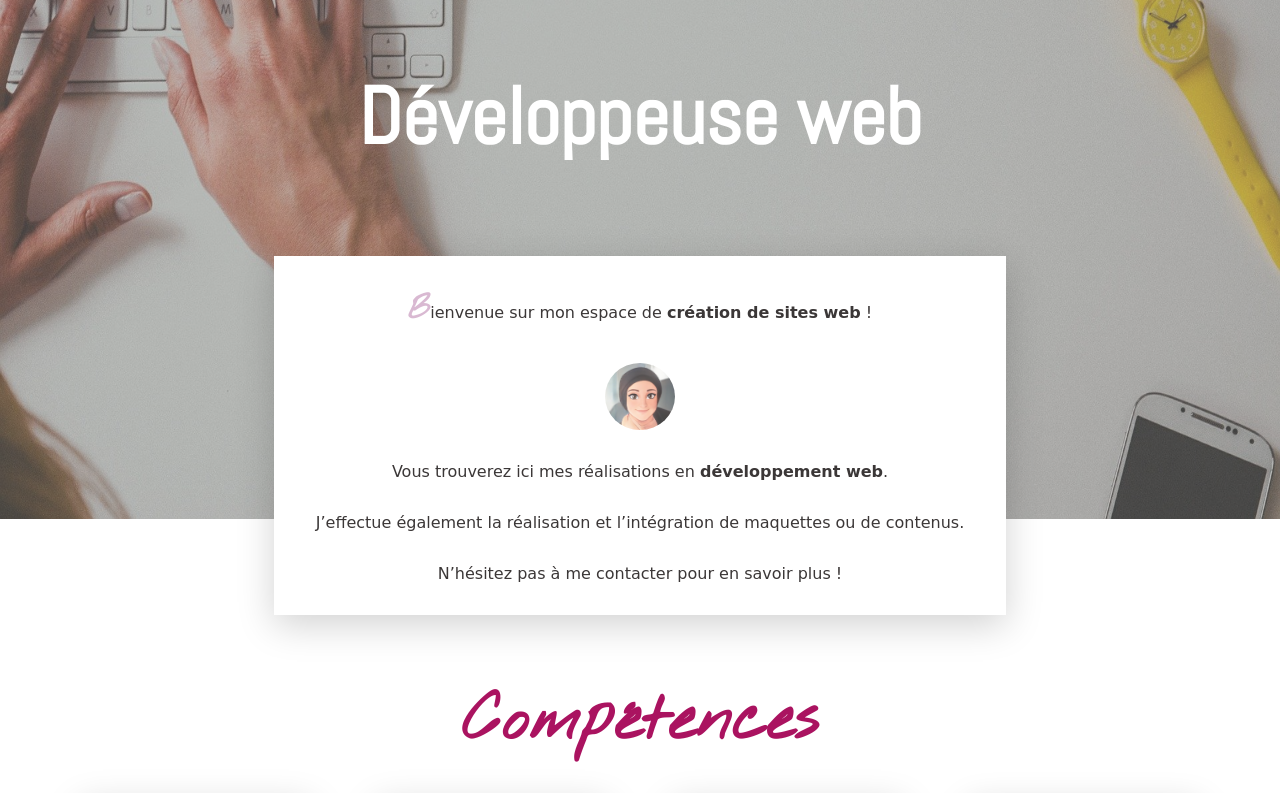
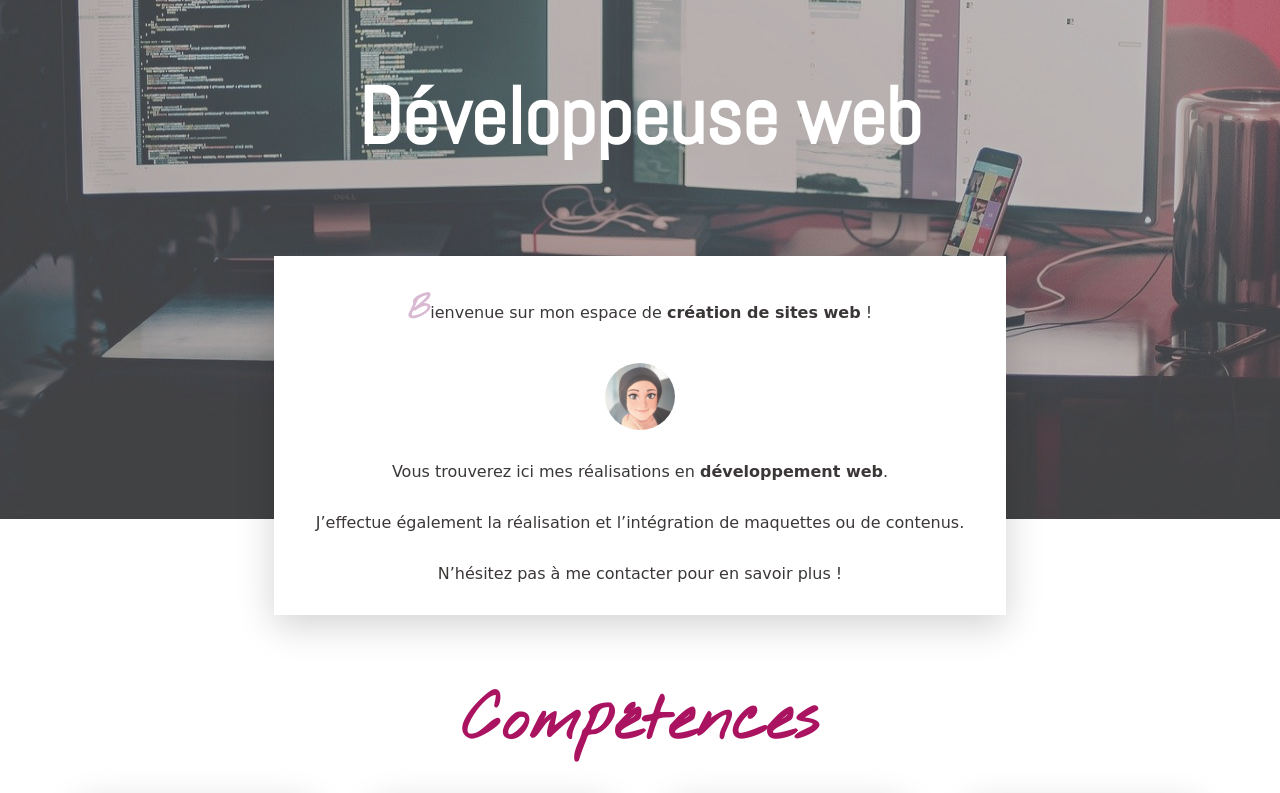
Before and after one commit to alicerichardeau/alicerichardeau.github.io, a website: page index.html in a window 1280 px wide. Shown: the part 281-1074 px from the top of the page. Drawn offline with Linux system fonts and the light colour scheme; a web font is replaced by a local one.

Commit message:
change background image

```diff
--- a/app/sass/bases/body.scss
+++ b/app/sass/bases/body.scss
@@ -4,6 +4,7 @@ body {
   box-sizing: border-box;
 
   #bloc-page {
+
     width: 100%;
     text-align: center;
     h1 {
--- a/index.html
+++ b/index.html
@@ -19,7 +19,7 @@
 
     <div id="bloc-page">
         <div class="background-image">
-            <img class="photo" src="./img/developpeur-web.jpg" alt="">
+            <img class="photo" src="./img/desktop.jpg" alt="">
         </div>
 
         <!--###################### HEADER ###########################################################-->
```
Also changed, not shown: 1 other file.
